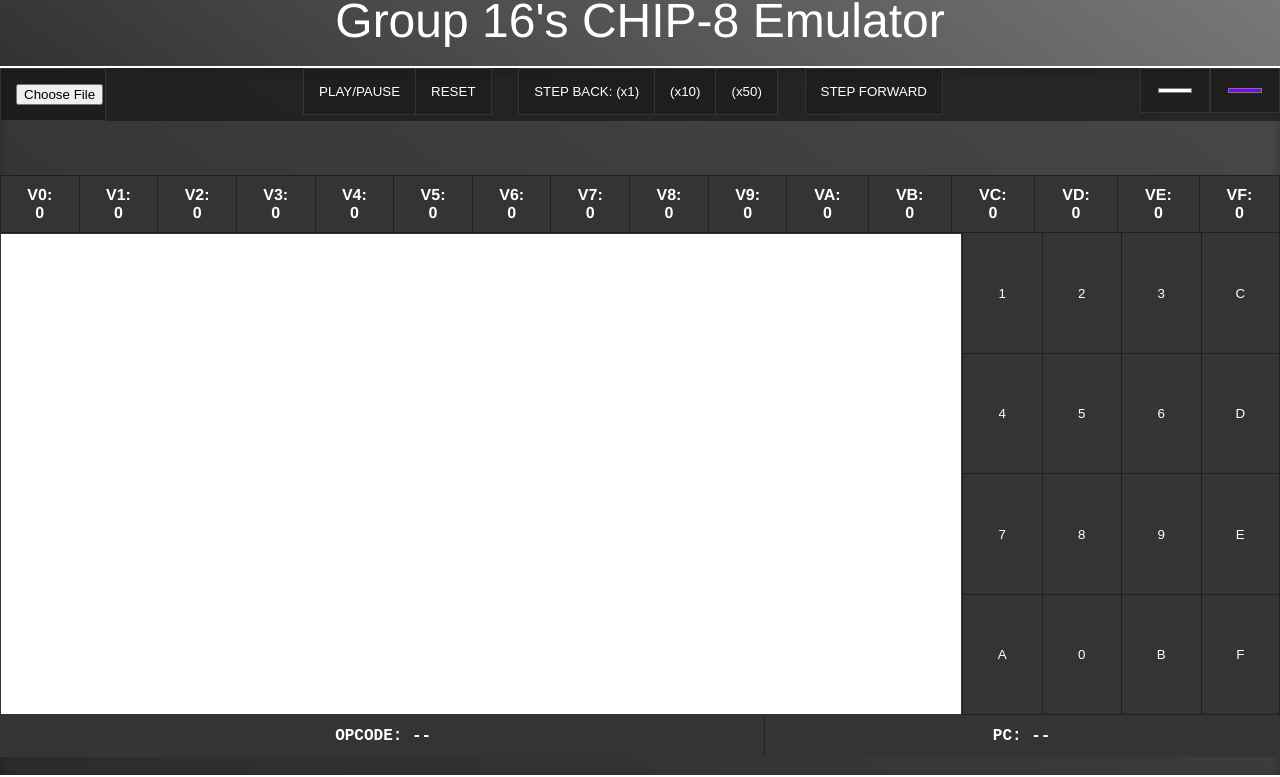
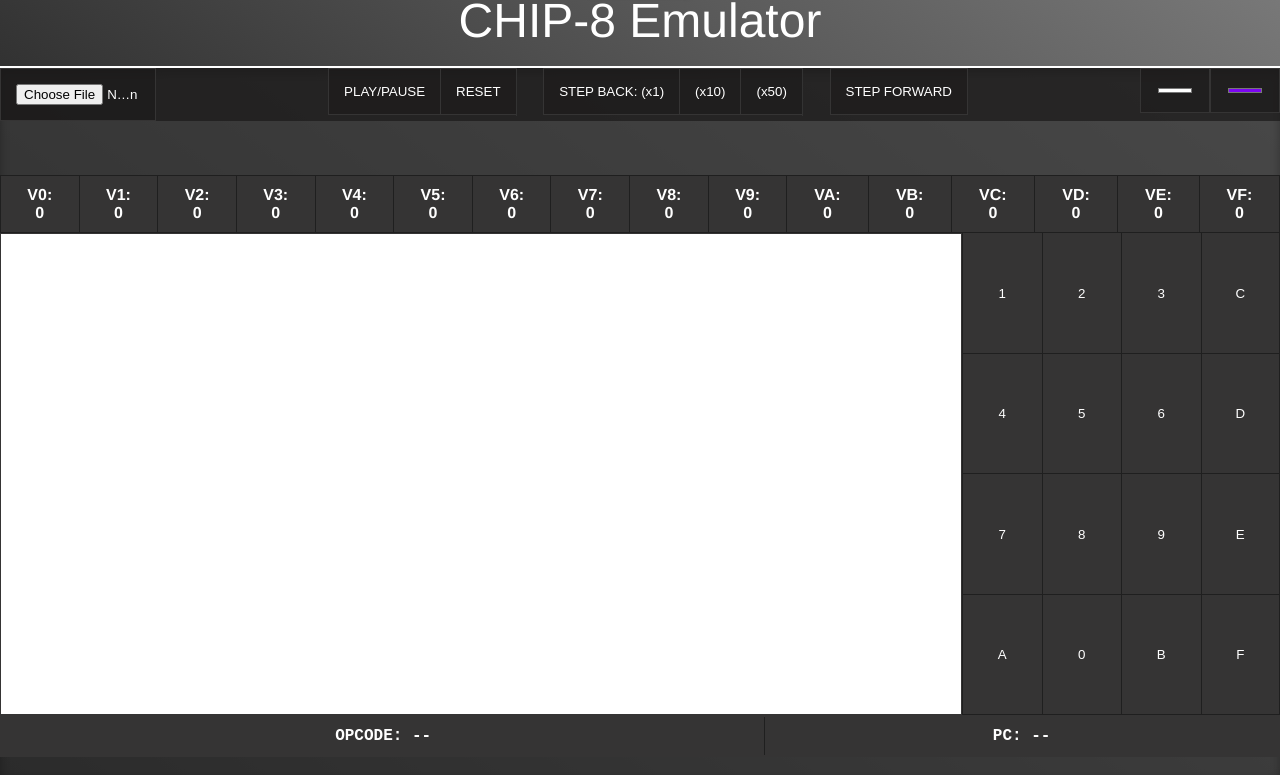
Before and after one commit to wiblwibl/cmpt276-chip8-emulator, a website: page index.html in a window 1280 px wide. Shown: the part 117-894 px from the top of the page. Drawn offline with Linux system fonts and the light colour scheme.

Commit message:
April 7, 2019 version

```diff
--- a/Chip8.js
+++ b/Chip8.js
@@ -58,7 +58,7 @@ class CPU {
         if(this.soundTimer > 0) {
             // console.log("SOUND!");
             this.beep();
-            this.soundTimer--;
+            this.soundTimer = 0;
         }
     }
 
--- a/emulator.css
+++ b/emulator.css
@@ -154,7 +154,7 @@ button:hover {
 /* INPUT */
 /* ----------------------------------------------------------- */
 input[type="file"] {
-	width: 74px;
+	width: 124px;
 }
 
 input[type="color"] {
--- a/index.html
+++ b/index.html
@@ -14,7 +14,7 @@
 <!--Title Display-->
 <div>
     <center><img src="Logo.png" alt="Team#16" width="100" id="logo"></center>
-    <center><font size="20">Group 16's CHIP-8 Emulator</font></center>
+    <center><font size="20">CHIP-8 Emulator</font></center>
 </div>
 <br>
 
```
